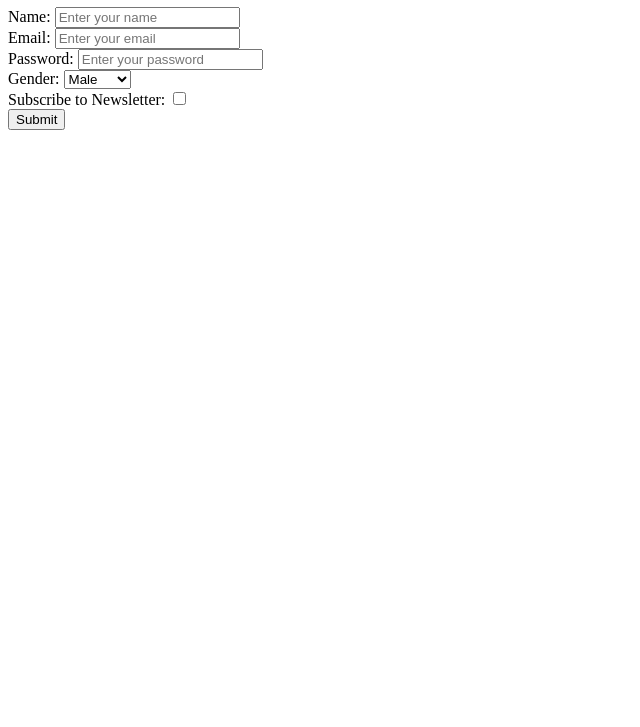
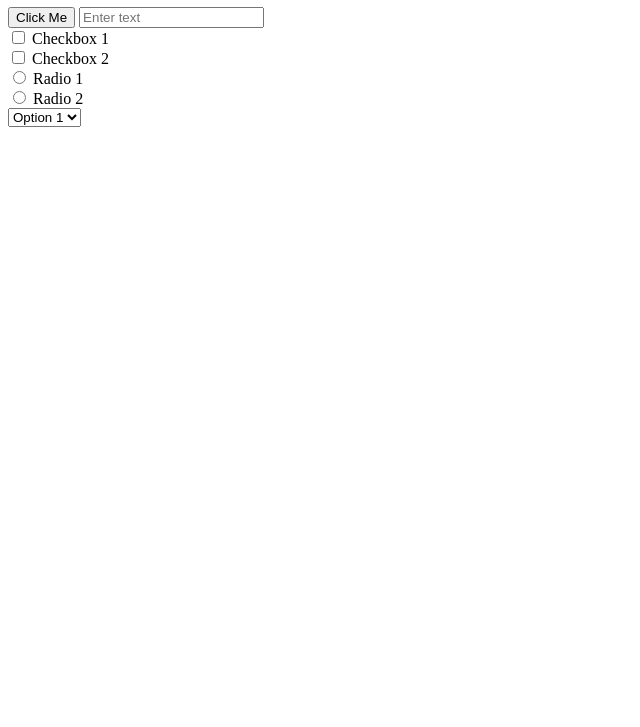
Before and after one commit to jre115/practice, a plain HTML site: page web.html in a window 1280 px wide. Shown: the part 73-800 px from the top of the page, without its empty margins (0-640 px from the left). Drawn offline with Linux system fonts and the light colour scheme.

Commit message:
Update web.html

```diff
--- a/web.html
+++ b/web.html
@@ -3,37 +3,40 @@
 <head>
     <meta charset="UTF-8">
     <meta name="viewport" content="width=device-width, initial-scale=1.0">
-    <title>Selenium Practice Page</title>
+    <title>Selenium Practice Page 2</title>
 </head>
 <body>
-    <h1>Welcome to Selenium Practice Page</h1>
+    <h1>Welcome to Selenium Practice Page 2</h1>
 
-    <form id="myForm">
-        <label for="name">Name:</label>
-        <input type="text" id="name" name="name" placeholder="Enter your name">
-        <br>
+    <button id="button1">Click Me</button>
 
-        <label for="email">Email:</label>
-        <input type="email" id="email" name="email" placeholder="Enter your email">
-        <br>
+    <input type="text" id="text-input" placeholder="Enter text">
+    <br>
 
-        <label for="password">Password:</label>
-        <input type="password" id="password" name="password" placeholder="Enter your password">
-        <br>
+    <label>
+        <input type="checkbox" id="checkbox1"> Checkbox 1
+    </label>
+    <br>
 
-        <label for="gender">Gender:</label>
-        <select id="gender" name="gender">
-            <option value="male">Male</option>
-            <option value="female">Female</option>
-            <option value="other">Other</option>
-        </select>
-        <br>
+    <label>
+        <input type="checkbox" id="checkbox2"> Checkbox 2
+    </label>
+    <br>
 
-        <label for="newsletter">Subscribe to Newsletter:</label>
-        <input type="checkbox" id="newsletter" name="newsletter">
-        <br>
+    <label>
+        <input type="radio" name="radio-group" id="radio1"> Radio 1
+    </label>
+    <br>
 
-        <button id="submitBtn" type="button">Submit</button>
-    </form>
+    <label>
+        <input type="radio" name="radio-group" id="radio2"> Radio 2
+    </label>
+    <br>
+
+    <select id="dropdown">
+        <option value="option1">Option 1</option>
+        <option value="option2">Option 2</option>
+        <option value="option3">Option 3</option>
+    </select>
 </body>
 </html>
```
